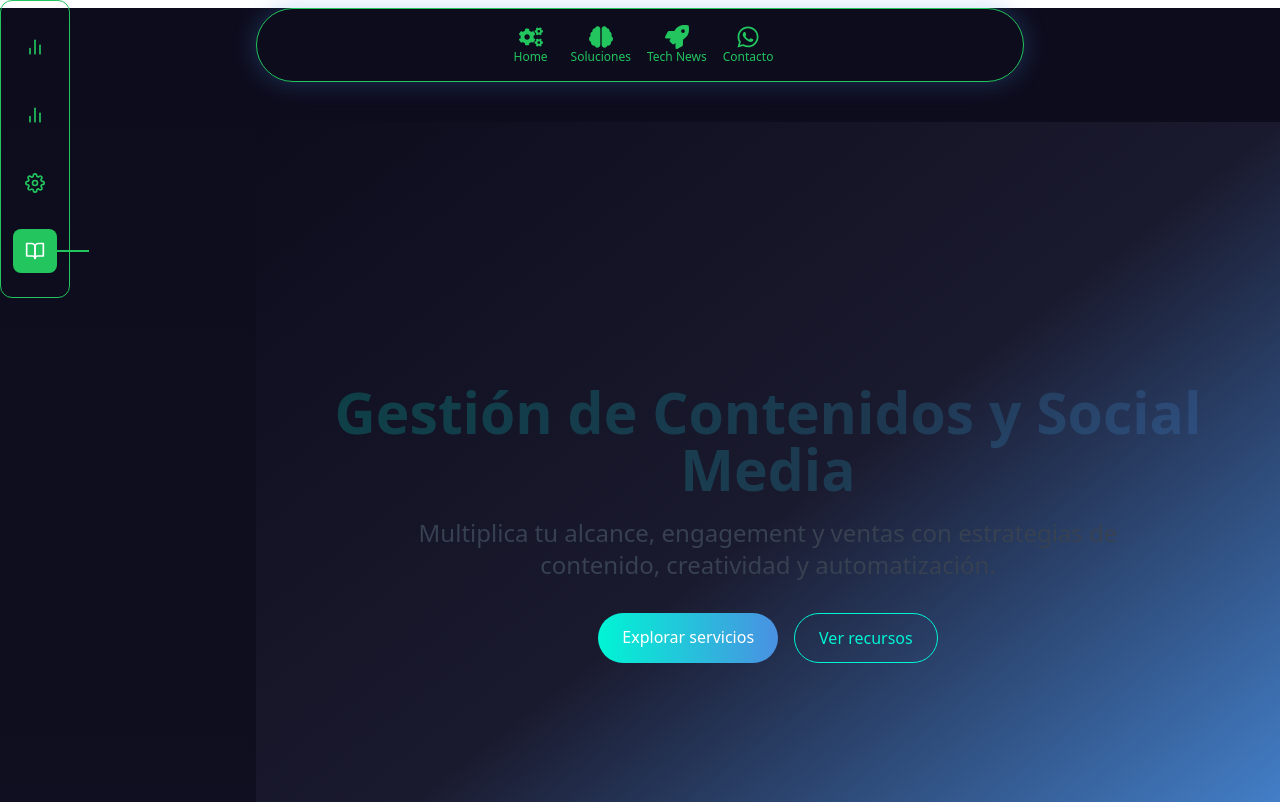
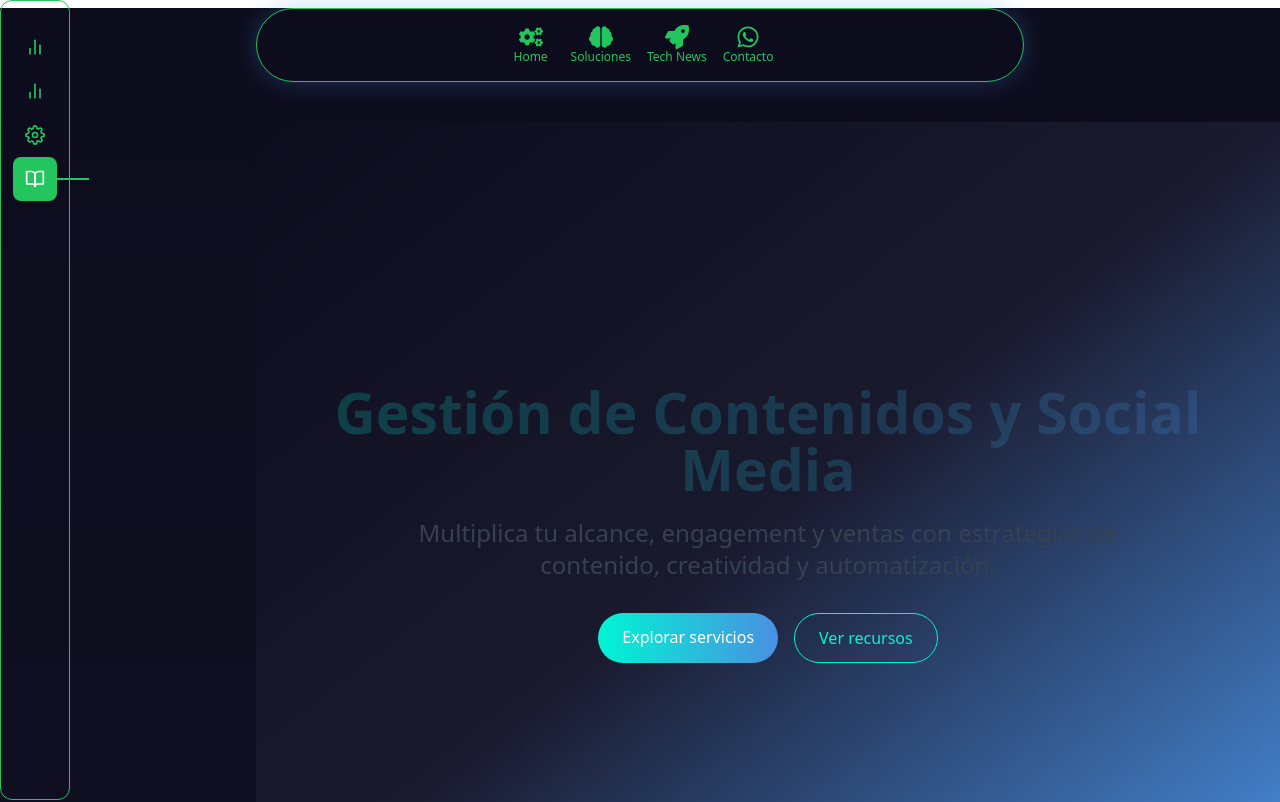
Before and after one commit to deivipluss/landing, a Next.js app: page /gestion-contenidos in a window 1280 px wide. Shown: the top 802 px of the page. Built offline with nearby package versions, Linux system fonts and the light colour scheme.

Commit message:
feat: SidebarNavigation responsivo y animado (desktop y móvil) en todas las páginas

```diff
--- a/components/SidebarNavigation.tsx
+++ b/components/SidebarNavigation.tsx
@@ -50,19 +50,71 @@ const SidebarNavigation: React.FC<SidebarNavigationProps> = ({ activeSection, se
   const pathname = usePathname();
   const routeKey = Object.keys(serviceColors).find((route) => pathname.startsWith(route)) || "default";
   const colors = serviceColors[routeKey as keyof typeof serviceColors];
-
-  // Detect if current route is 'redes-membresia' or 'gestion-contenidos' for no fill
   const noFillRoutes = ["/redes-membresia", "/gestion-contenidos"];
   const noFill = noFillRoutes.includes(routeKey);
-  // Usar el menú por props si existe, si no usar el default
   const items = menu ?? sidebarItems;
+
+  // Detectar tamaño de pantalla (mobile vs desktop)
+  const [isMobile, setIsMobile] = React.useState(false);
+  React.useEffect(() => {
+    const checkMobile = () => setIsMobile(window.innerWidth < 768);
+    checkMobile();
+    window.addEventListener('resize', checkMobile);
+    return () => window.removeEventListener('resize', checkMobile);
+  }, []);
+
+  // Animación de entrada
+  const sidebarMotion = {
+    initial: { x: -50, opacity: 0 },
+    animate: { x: 0, opacity: 1 },
+    transition: { delay: 0.5 }
+  };
+  const bottomBarMotion = {
+    initial: { y: 100, opacity: 0 },
+    animate: { y: 0, opacity: 1 },
+    transition: { delay: 0.7 }
+  };
+
+  // Render mobile bottom bar
+  if (isMobile) {
+    return (
+      <motion.div
+        {...bottomBarMotion}
+        className="fixed bottom-4 left-0 right-0 z-50 flex justify-center md:hidden"
+      >
+        <div className="px-4 py-3 bg-[#1A1A2E]/90 backdrop-blur-lg rounded-full flex gap-3 border border-blue-500/20 shadow-lg">
+          {items.map((item) => {
+            const Icon = item.icon;
+            const isActive = activeSection === item.id;
+            return (
+              <button
+                key={item.id}
+                onClick={() => setActiveSection(item.id)}
+                className={`p-2 rounded-full ${isActive ? "bg-[#4A90E2] text-white" : "text-gray-400 hover:text-white"}`}
+                style={isActive ? { background: colors.icon, color: '#fff' } : { color: colors.text }}
+                aria-label={item.label}
+              >
+                {React.isValidElement(Icon)
+                  ? Icon
+                  : typeof Icon === "function"
+                  ? <Icon />
+                  : null}
+              </button>
+            );
+          })}
+        </div>
+      </motion.div>
+    );
+  }
+
+  // Render desktop sidebar
   return (
-    <div
-      className={`py-6 px-3 rounded-xl flex flex-col gap-6 border${noFill ? '' : ' bg-gradient-to-br ' + colors.bg + ' backdrop-blur-md'}`}
+    <motion.div
+      {...sidebarMotion}
+      className={`py-6 px-3 rounded-xl flex flex-col gap-6 border${noFill ? '' : ' bg-gradient-to-br ' + colors.bg + ' backdrop-blur-md'} fixed left-0 top-0 h-full z-50 md:block hidden`}
       style={{ borderColor: colors.border }}
     >
       {items.map((item) => {
-        // Si el icono es un nodo (por props), renderizarlo directamente; si es función (componente), renderizarlo como <Icon />
         const Icon = item.icon;
         const isActive = activeSection === item.id;
         return (
@@ -71,6 +123,7 @@ const SidebarNavigation: React.FC<SidebarNavigationProps> = ({ activeSection, se
               onClick={() => setActiveSection(item.id)}
               className={`p-3 rounded-lg group/icon ${isActive ? "text-white" : "bg-transparent"}`}
               style={isActive ? { background: colors.icon, color: '#fff' } : { color: colors.text }}
+              aria-label={item.label}
             >
               <span
                 className={isActive ? "text-white" : "transition-colors"}
@@ -92,7 +145,7 @@ const SidebarNavigation: React.FC<SidebarNavigationProps> = ({ activeSection, se
           </div>
         );
       })}
-    </div>
+    </motion.div>
   );
 };
 
```
